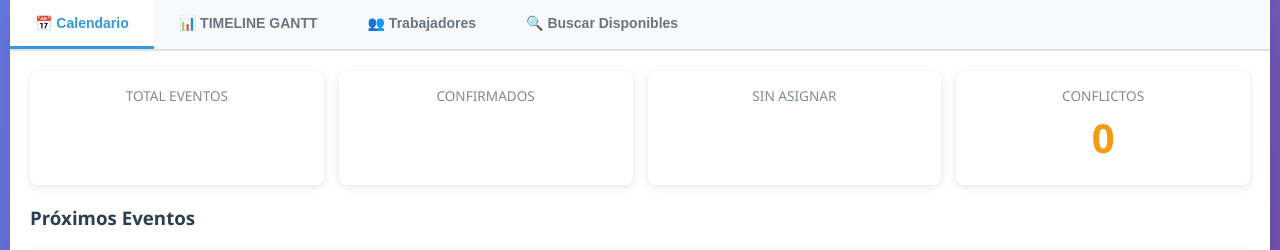
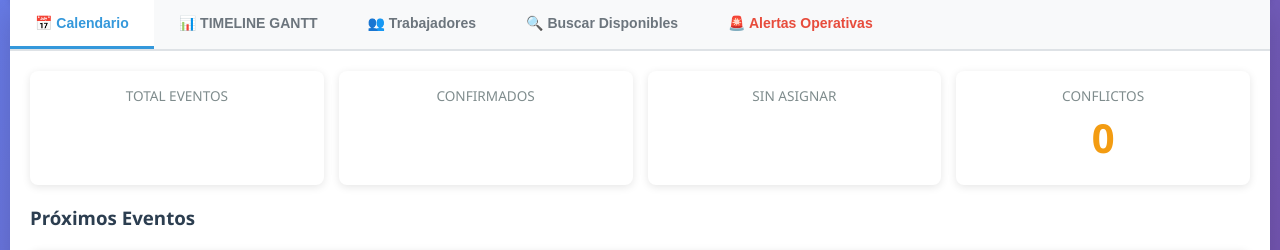
Before and after one commit to miguelrey22/events-calendar, a Flask app: template templates/dashboard.html in a window 1280 px wide. Shown: the part 147-397 px from the top of the page. Run offline with Flask 3, Linux system fonts and the light colour scheme; the template is opened without the code that fills it, so the values that code supplies are empty.

Commit message:
v4.3 - Añadida pestaña Alertas Operativas en navegación

```diff
--- a/templates/dashboard.html
+++ b/templates/dashboard.html
@@ -569,6 +569,7 @@
         <button class="tab" onclick="location.href='/timeline'">📊 TIMELINE GANTT</button>
         <button class="tab" onclick="switchTab(2)">👥 Trabajadores</button>
         <button class="tab" onclick="switchTab(3)">🔍 Buscar Disponibles</button>
+        <button class="tab" onclick="location.href='/alerts'" style="color: #e74c3c;">🚨 Alertas Operativas</button>
 </div>
 
         <!-- PESTAÑA 1: CALENDARIO -->
```
